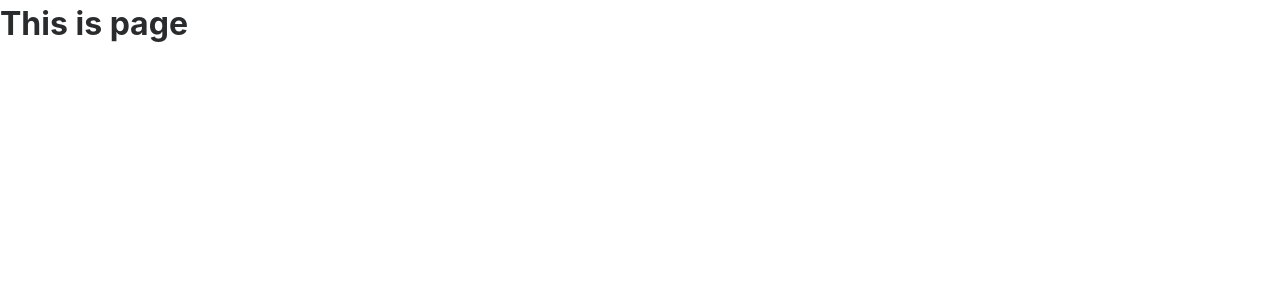
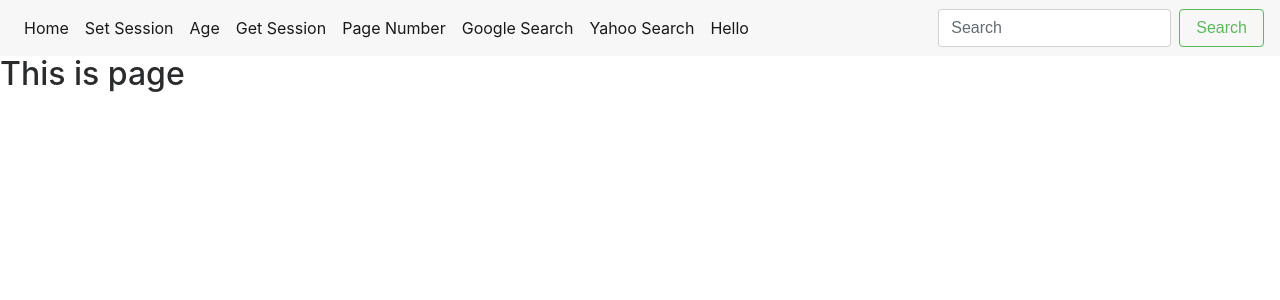
Before and after one commit to SergiiZazymko/homework11, a Symfony app: template app/templates/homework/page.html.twig in a window 1280 px wide. Shown: the top 300 px of the page. Run offline with Twig, Linux system fonts and the light colour scheme; the template is opened without the code that fills it, so the values that code supplies are empty; some libraries are stand-ins or nearby versions.

Commit message:
Menu and navbar were done

```diff
--- a/app/config/routes/simple_routes.yaml
+++ b/app/config/routes/simple_routes.yaml
@@ -1,3 +1,5 @@
 hello:
     path: /hello/{name}
     controller: App\Controller\HomeworkController::showTemplate
+    defaults:
+      name: Sergey
--- a/app/templates/base.html.twig
+++ b/app/templates/base.html.twig
@@ -4,13 +4,24 @@
         <meta charset="UTF-8">
         <title>{% block title %}Welcome!{% endblock %}</title>
         {% block stylesheets %}
-            <link rel="stylesheet" href="{{ asset('css/bootstrcap.css') }}">
-            <link rel="stylesheet" href="{{ asset('css/bootstrap-grid.css') }}">
-            <link rel="stylesheet" href="{{ asset('css/bootstrap-reboot.css') }}">
+            <link rel="stylesheet" href="{{ asset('css/bootstrap.css') }}">
+            <link rel="stylesheet" href="{{ asset('css/bootstrap-theme.min.css') }}">
+            <link rel="stylesheet" href="{{ asset('css/bootstrap-reboot.min.css') }}">
         {% endblock %}
     </head>
     <body>
-        {% block body %}{% endblock %}
-        {% block javascripts %}{% endblock %}
+        {% block body %}
+            {% include('menu/navbar.html.twig') %}
+
+            {% block menu %}
+                {{ render(controller('App\\Controller\\HomeworkController::drawMenu')) }}
+            {% endblock %}
+
+        {% endblock %}
+
+        {% block javascripts %}
+            <script src="https://ajax.googleapis.com/ajax/libs/jquery/2.2.0/jquery.min.js"></script>
+            <script src="{{ asset('js/bootstrap.min.js') }}"></script>
+        {% endblock %}
     </body>
 </html>
--- a/app/templates/homework/hello.html.twig
+++ b/app/templates/homework/hello.html.twig
@@ -1,5 +1,6 @@
 {% extends 'base.html.twig' %}
 
 {% block body %}
+    {{ parent() }}
     <p>Hello, {{ name }}</p>
 {% endblock %}
--- a/app/templates/homework/page.html.twig
+++ b/app/templates/homework/page.html.twig
@@ -5,5 +5,9 @@
 {% endblock %}
 
 {% block body %}
+    {{ parent() }}
     <h1>This is page {{ number }}</h1>
 {% endblock %}
+
+{% block menu %}
+{% endblock %}
--- a/app/templates/homework/session.html.twig
+++ b/app/templates/homework/session.html.twig
@@ -6,5 +6,6 @@
 
 
 {% block body %}
+    {{ parent() }}
     <h3>$_SESSION['username'] = {{ sessionData }}</h3>
 {% endblock %}
--- a/app/templates/homework/welcome.html.twig
+++ b/app/templates/homework/welcome.html.twig
@@ -1,5 +1,6 @@
 {% extends 'base.html.twig' %}
 
 {% block body %}
+    {{ parent() }}
     <h3>Welcom to Symfony</h3>
 {% endblock %}
--- /dev/null
+++ b/app/templates/menu/navbar.html.twig
@@ -0,0 +1,39 @@
+<nav class="navbar navbar-toggleable-md navbar-light bg-faded">
+    <button class="navbar-toggler navbar-toggler-right" type="button" data-toggle="collapse" data-target="#navbarSupportedContent" aria-controls="navbarSupportedContent" aria-expanded="false" aria-label="Toggle navigation">
+        <span class="navbar-toggler-icon"></span>
+    </button>
+
+
+    <div class="collapse navbar-collapse" id="navbarSupportedContent">
+        <ul class="navbar-nav mr-auto">
+            <li class="nav-item active">
+                <a class="nav-link" href="{{ path('homepage') }}">Home</a>
+            </li>
+            <li class="nav-item active">
+                <a class="nav-link" href="{{ path('user_name') }}">Set Session</a>
+            </li>
+            <li class="nav-nav-item active">
+                <a class="nav-link" href="{{ path('age_array') }}">Age</a>
+            </li>
+            <li class="nav-nav-item active">
+                <a class="nav-link" href="{{ path('get_session') }}">Get Session</a>
+            </li>
+            <li class="nav-nav-item active">
+                <a class="nav-link" href="{{ path('page_number') }}">Page Number</a>
+            </li>
+            <li class="nav-nav-item active">
+                <a class="nav-link" href="{{ path('google_search') }}">Google Search</a>
+            </li>
+            <li class="nav-nav-item active">
+                <a class="nav-link" href="{{ path('yahoo_search') }}">Yahoo Search</a>
+            </li>
+            <li class="nav-nav-item active">
+                <a class="nav-link" href="{{ path('hello') }}">Hello</a>
+            </li>
+        </ul>
+        <form class="form-inline my-2 my-lg-0">
+            <input class="form-control mr-sm-2" type="text" placeholder="Search">
+            <button class="btn btn-outline-success my-2 my-sm-0" type="submit">Search</button>
+        </form>
+    </div>
+</nav>
```
Also changed, not shown: app/src/Controller/HomeworkController.php (+57 -6 lines), app/templates/menu/menu.html.twig (added, +16 -0 lines), 1 other file.
